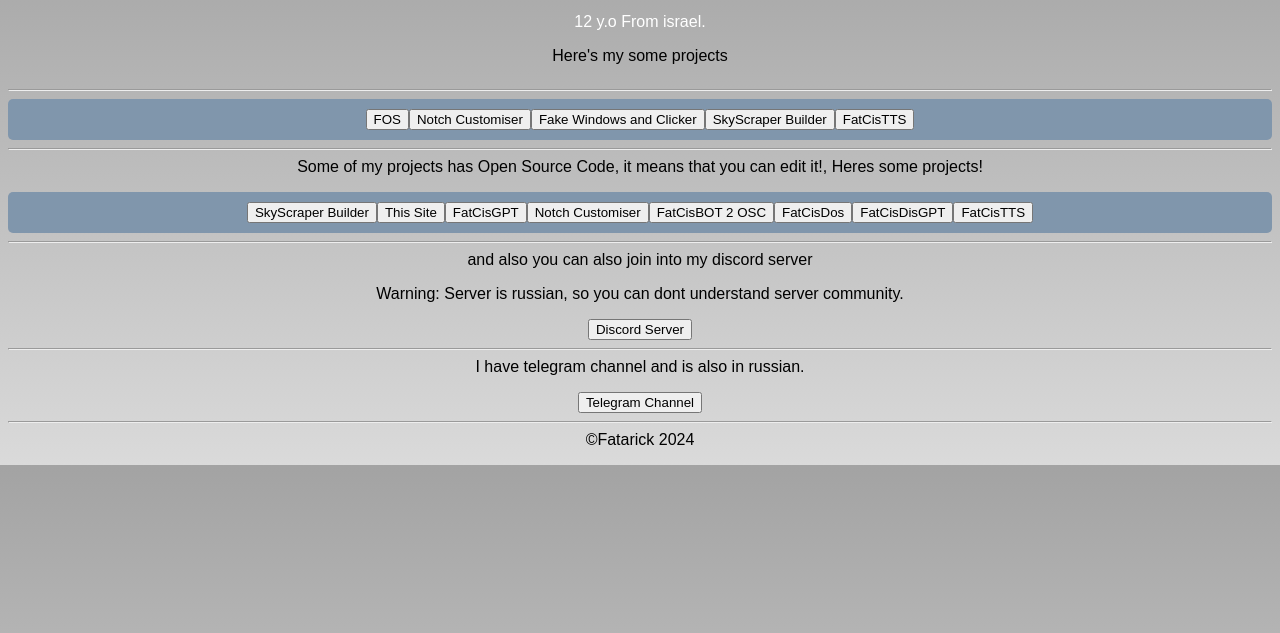
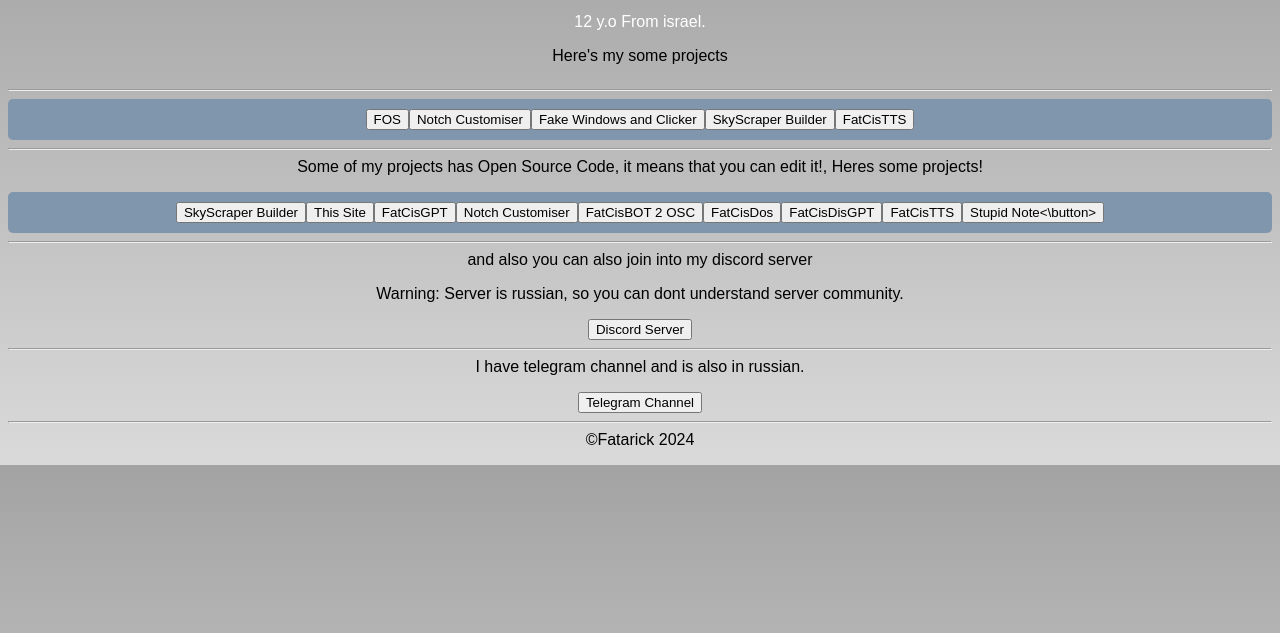
Before and after one commit to fatarick/fataresite, a plain HTML site: page index.html in a window 1280 px wide. Shown: the part 87-720 px from the top of the page. Drawn offline with Linux system fonts and the light colour scheme.

Commit message:
actually an update

```diff
--- a/index.html
+++ b/index.html
@@ -37,6 +37,7 @@
    <button id="fcd">FatCisDos</button>
    <button id="fcdg">FatCisDisGPT</button>
    <button id="fcdg">FatCisTTS</button>
+   <button id="note">Stupid Note<\button>
   </div>
   <div id="discordd">
     <hr>
```
